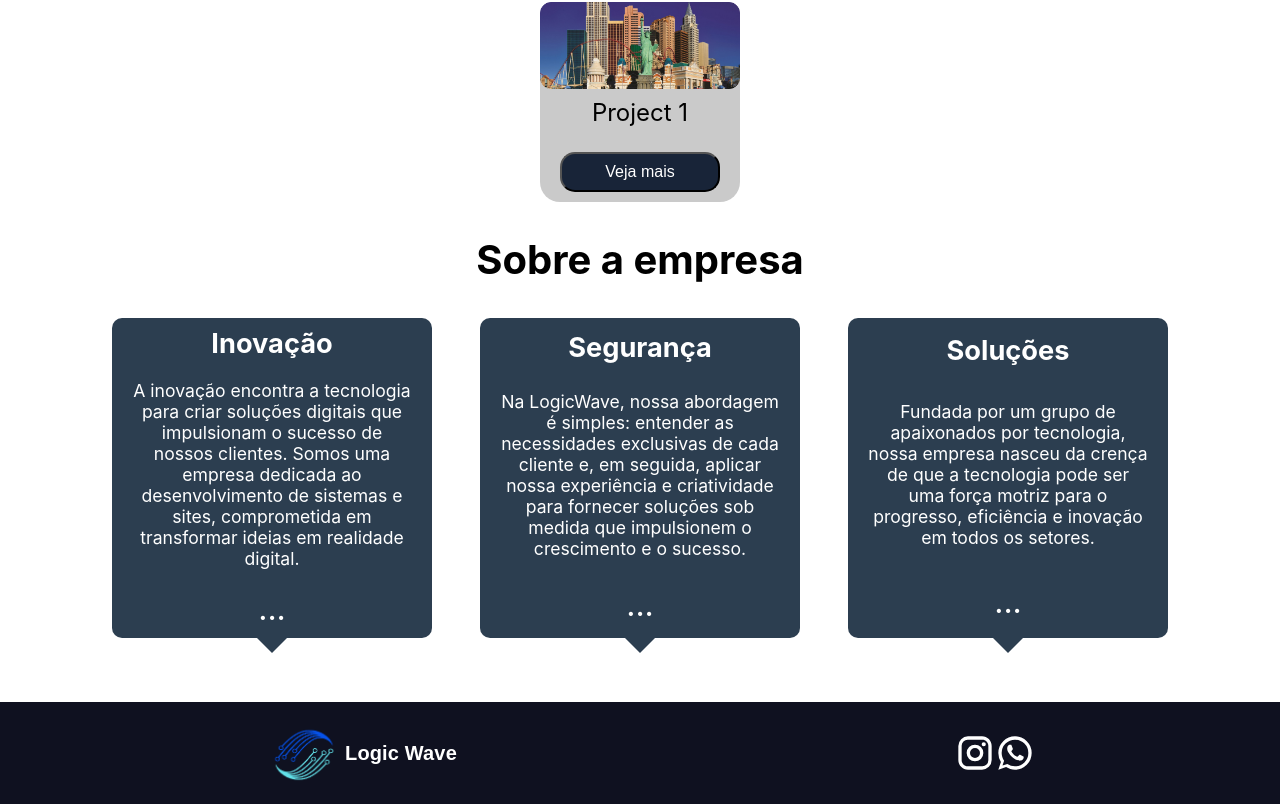
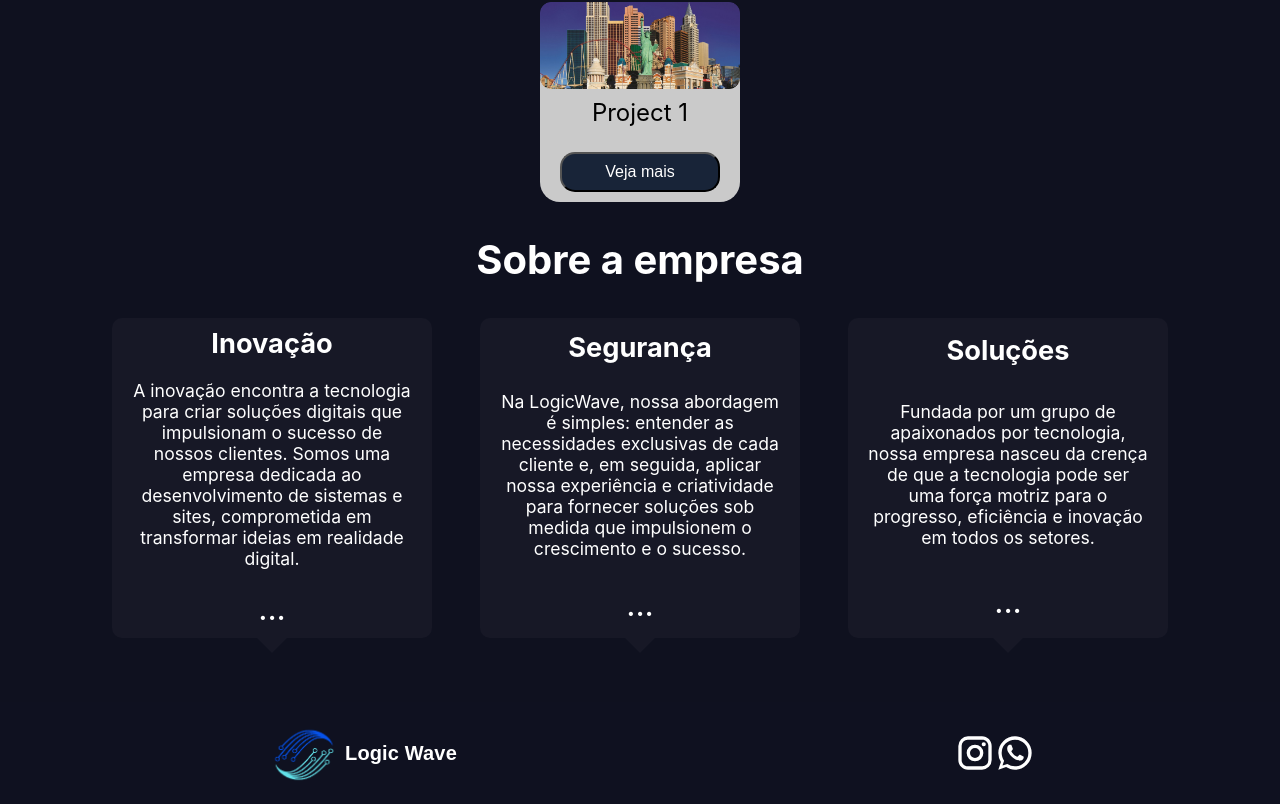
Before and after one commit to oliveira-lucas7/empresa-wave, a React (Create React App) app: page / in a window 1280 px wide. Shown: the part 1320-2124 px from the top of the page. Built offline with nearby package versions, Linux system fonts and the light colour scheme.

Commit message:
Ajustes no sobre nos

```diff
--- a/src/App.css
+++ b/src/App.css
@@ -11,6 +11,7 @@ body{
   margin: 0;
   padding: 0;
   box-sizing: border-box;
+  background-color: #0F111F;
 }
 
 @media (prefers-reduced-motion: no-preference) {
--- a/src/css/sobrenos.module.css
+++ b/src/css/sobrenos.module.css
@@ -1,13 +1,13 @@
-@media screen and (min-width:1129px) and (max-width:1920px){
+@media screen and (min-width:1129px) and (max-width:2440px){
 
 .container {
     display: flex;
     justify-content: space-evenly;
-    width: 70vw;
+    width: 80vw;
     margin: 0 auto;
 }
 .secondary{
-    width: 20rem;
+    width: 26rem;
     background-color: #141729;
     color: white;
     border-radius: 10px;
@@ -17,8 +17,8 @@
 }
 .secondary {
     position: relative;
-    background: #2c3e50;
-    height: 20rem;
+    background: #171826;
+    height: 22rem;
   }
 
   .secondary::before {
@@ -29,13 +29,14 @@
     height: 0;
     border-style: solid;
     border-width: 15px 15px 0 15px;
-    border-color: #2c3e50 transparent transparent transparent;
+    border-color: #171826 transparent transparent transparent;
     left: 50%;
     transform: translateX(-50%) translateY(100%);
   }
   .h2{
     font-size: 2.7rem;
     font-weight: bold;
+    color: white;
 
   }
   .textmain{
@@ -70,7 +71,7 @@
     }
     .secondary {
         position: relative;
-        background: #2c3e50;
+        background: #171826;
         height: 20rem;
       }
 
@@ -82,7 +83,7 @@
         height: 0;
         border-style: solid;
         border-width: 15px 15px 0 15px;
-        border-color: #2c3e50 transparent transparent transparent;
+        border-color: #171826 transparent transparent transparent;
         left: 50%;
         transform: translateX(-50%) translateY(100%);
       }
@@ -124,7 +125,7 @@
         }
         .secondary {
             position: relative;
-            background: #2c3e50;
+            background: #171826;
             height: 20rem;
           }
 
@@ -136,7 +137,7 @@
             height: 0;
             border-style: solid;
             border-width: 15px 15px 0 15px;
-            border-color: #2c3e50 transparent transparent transparent;
+            border-color: #171826 transparent transparent transparent;
             left: 50%;
             transform: translateX(-50%) translateY(100%);
           }
```
